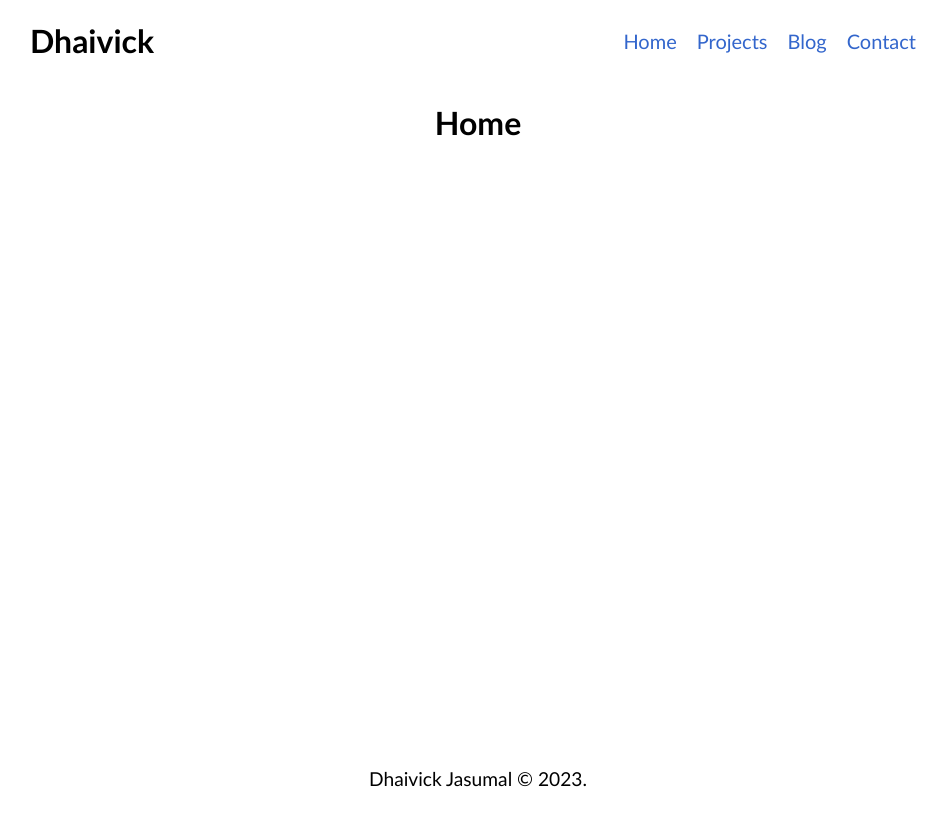
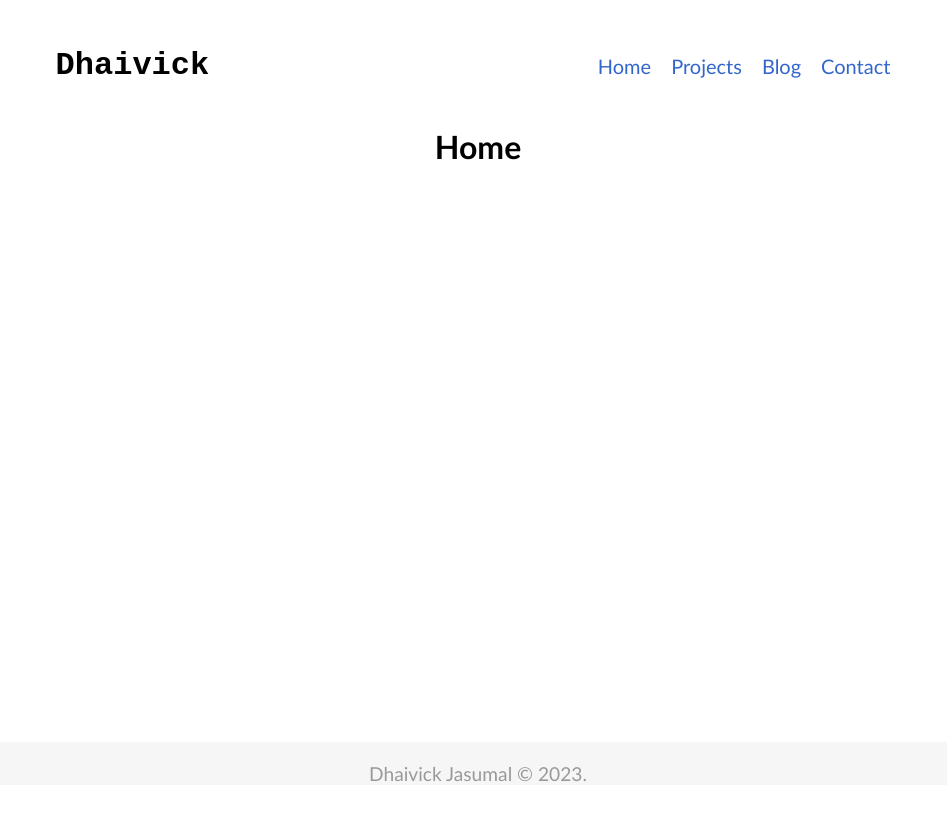
Before and after one commit to dhaivick/portfolio, a Next.js app: page / in a window 1280 px wide. Shown: the whole page, without its empty margins (162-1109 px from the left). Before the commit the page ends 800 px from the top, so only its background shows below. Built offline with nearby package versions, Linux system fonts and the light colour scheme.

Commit message:
Added footer styles

```diff
--- a/components/Footer/Footer.js
+++ b/components/Footer/Footer.js
@@ -1,5 +1,9 @@
 import styles from "./Footer.module.css";
 
 export default function Footer() {
-  return <footer className={styles.footer}>Dhaivick Jasumal © 2023.</footer>;
+  return (
+    <footer className={styles.footer}>
+      Dhaivick Jasumal © {new Date().getFullYear()}.
+    </footer>
+  );
 }
--- a/components/Footer/Footer.module.css
+++ b/components/Footer/Footer.module.css
@@ -1,10 +1,13 @@
-.footer{
+.footer {
     font-size: larger;
     text-align: center;
     position: absolute;
-    bottom: 10px;
+    bottom: 15px;
     left:0;
     right:0;
-    margin-left:auto;
-    margin-right:auto;
+    margin-left: auto;
+    margin-right: auto;
+    padding-top: 20px;
+    background-color: #F6F6F6;
+    color: #999999;
 }
--- a/components/Navbar/Navbar.module.css
+++ b/components/Navbar/Navbar.module.css
@@ -21,6 +21,7 @@
 
 .title {
     margin-right: 20px;
+    font-family: 'Courier New', monospace;
 }
 
 @media only screen and (max-width: 728px) {
--- a/styles/global.css
+++ b/styles/global.css
@@ -1,6 +1,13 @@
+html { background-color: #F6F6F6; }
+
 body {
-    margin: 0px 15% 0px 15%;
+    margin: 0px 12% 0px 12%;
     font-family: 'Trebuchet MS', sans-serif;
+    background-color: white;
+    padding-left: 5%;
+    padding-right: 5%;
+    padding-top: 2%;
+    height: 100vh;
 }
 
 @media only screen and (max-width: 728px) {
@@ -8,3 +15,9 @@ body {
         margin: 0px 5% 0px 5%;
     }
 }
+
+@media only screen and (max-width: 328px) {
+    body {
+        margin: 0px 1% 0px 1%;
+    }
+}
```
